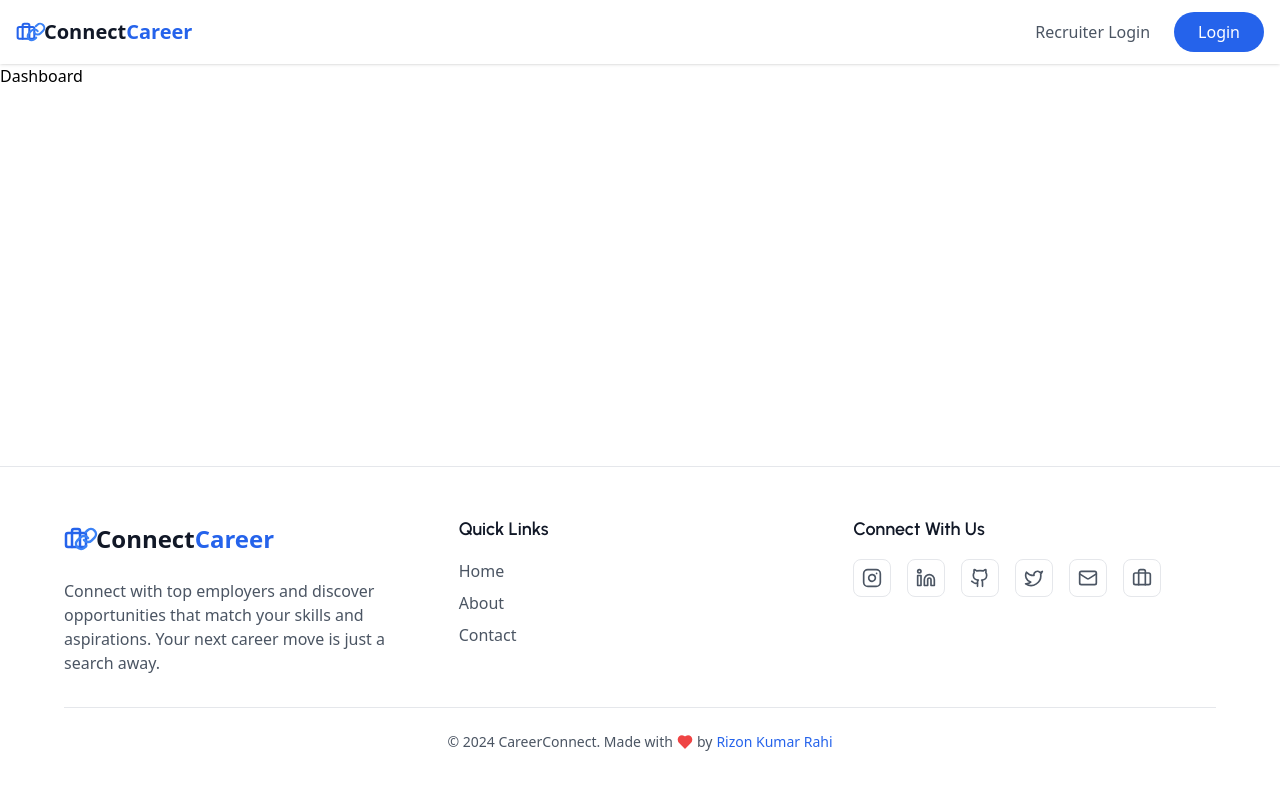
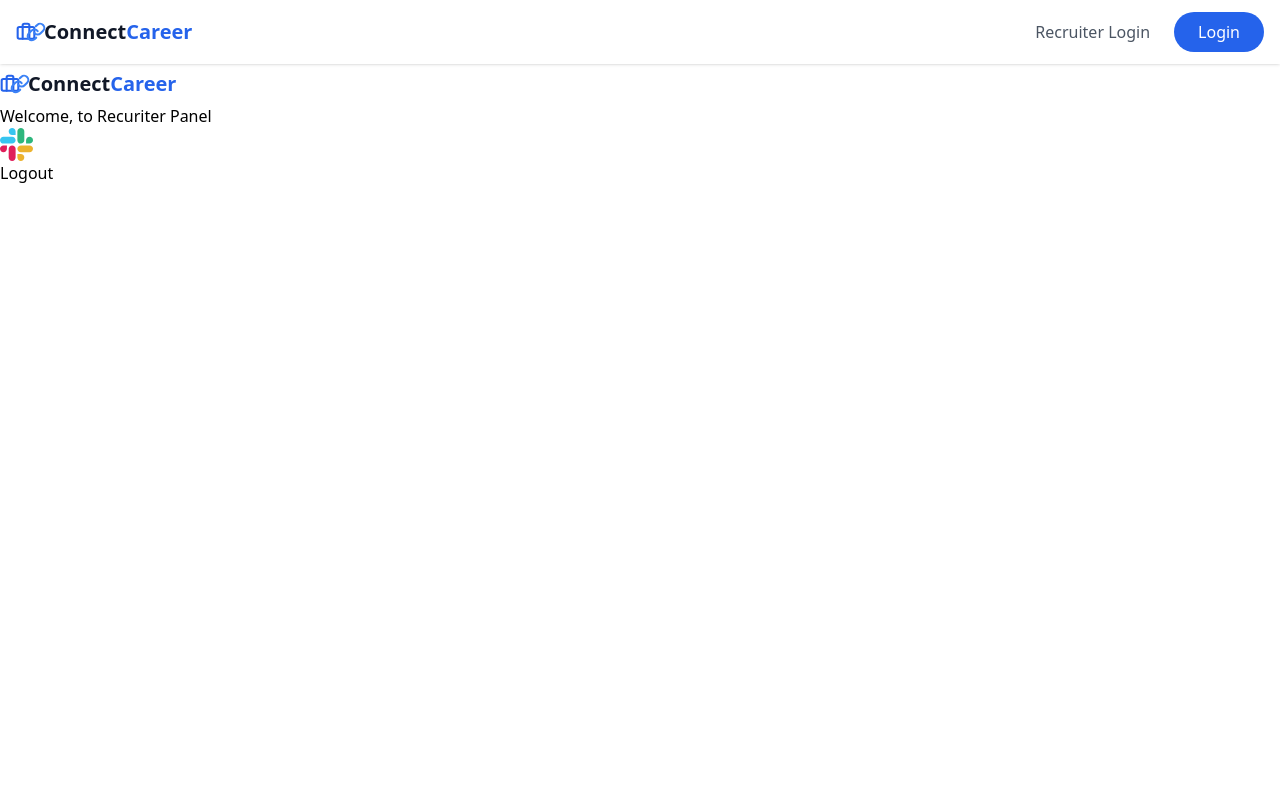
Before and after one commit to rizonkumar/career-connect, a React (Vite) app in the folder frontend/: page /dashboard in a window 1280 px wide. Shown: the top 800 px of the page. Built offline with nearby package versions, Linux system fonts and the light colour scheme; no server answers.

Commit message:
Fix: format issue

```diff
--- a/frontend/src/pages/Dashboard.jsx
+++ b/frontend/src/pages/Dashboard.jsx
@@ -1,10 +1,27 @@
-import { Outlet } from "react-router-dom";
+import { assets } from "../assets/assets";
+import Logo from "../components/Logo";
 
 const Dashboard = () => {
   return (
-    <div>
-      Dashboard
-      <Outlet />
+    <div className="min-h-screen">
+      {/* Navbar for Recuriter Panel */}
+      <div>
+        <div>
+          <Logo />
+          <div>
+            <p>Welcome, to Recuriter Panel</p>
+            <div>
+              {/* Company Icon/Logo */}
+              <img src={assets.company_icon} alt="company_icon" />
+              <div>
+                <ul>
+                  <li>Logout</li>
+                </ul>
+              </div>
+            </div>
+          </div>
+        </div>
+      </div>
     </div>
   );
 };
```
Also changed, not shown: frontend/eslint.config.js (+18 -17 lines).
